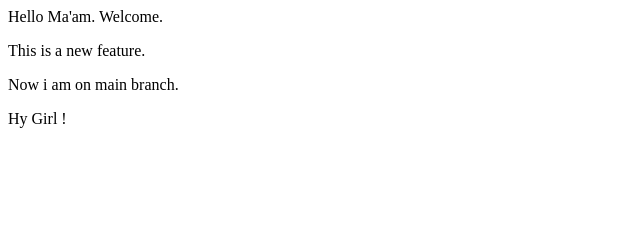
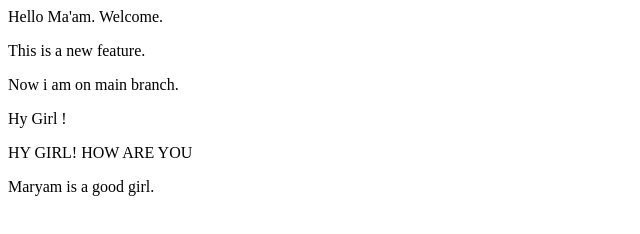
Before and after one commit to maryam-m1/localRepo, a plain HTML site: page index.html in a window 1280 px wide. Shown: the whole page, without its empty margins (0-640 px from the left). Drawn offline with Linux system fonts and the light colour scheme.

Commit message:
addedfeature1

```diff
--- a/index.html
+++ b/index.html
@@ -2,3 +2,5 @@
 <p>This is a new feature.</p>
 <p>Now i am on main branch.</p>
 <p>Hy Girl ! </p>
+<p>HY GIRL! HOW ARE YOU</p>
+<p>Maryam is a good girl.</p>
```
